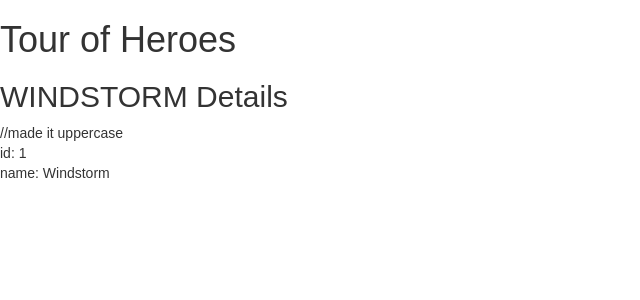
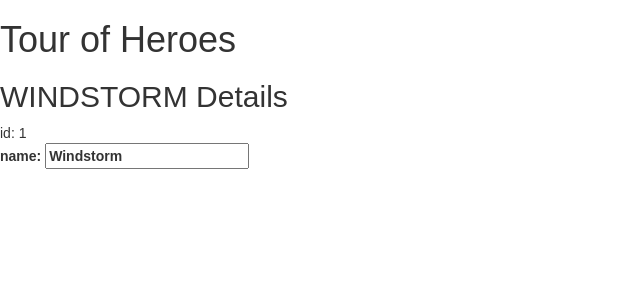
Before and after one commit to Chaitanya150895/angular-tour-of-heroes, an Angular app: page / in a window 1280 px wide. Shown: the top 300 px of the page, without its empty margins (0-640 px from the left). Built offline with nearby package versions, Linux system fonts and the light colour scheme.

Commit message:
1. Two-way binding fro hero name 2. add FormsModule to the @NgModule metadata's imports array in app.module.ts 3. In (app.module.ts) and import the FormsModule symbol from the @angular/forms library.

```diff
--- a/src/app/app.module.ts
+++ b/src/app/app.module.ts
@@ -1,5 +1,6 @@
 import { BrowserModule } from '@angular/platform-browser';
 import { NgModule } from '@angular/core';
+import { FormsModule } from '@angular/forms'; // <-- NgModel lives here
 
 import { AppRoutingModule } from './app-routing.module';
 import { AppComponent } from './app.component';
@@ -12,6 +13,7 @@
   ],
   imports: [
     BrowserModule,
+    FormsModule,
     AppRoutingModule
   ],
   providers: [],
--- a/src/app/heroes/heroes.component.html
+++ b/src/app/heroes/heroes.component.html
@@ -1,3 +1,7 @@
-<h2>{{hero.name | uppercase}} Details</h2> //made it uppercase
+<h2>{{hero.name | uppercase}} Details</h2> <!--  //made it uppercase https://angular.io/guide/pipes -->
 <div><span>id: </span>{{hero.id}}</div>
-<div><span>name: </span>{{hero.name}}</div>
+<div>
+  <label>name:
+    <input [(ngModel)]="hero.name" placeholder="name"/>
+  </label>
+</div>
```
